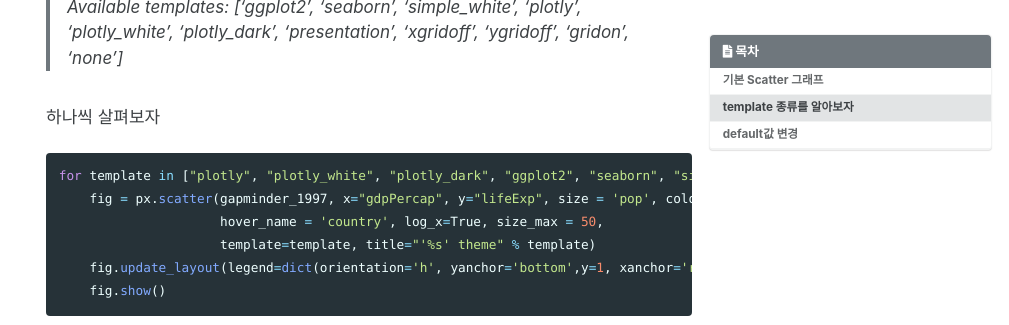
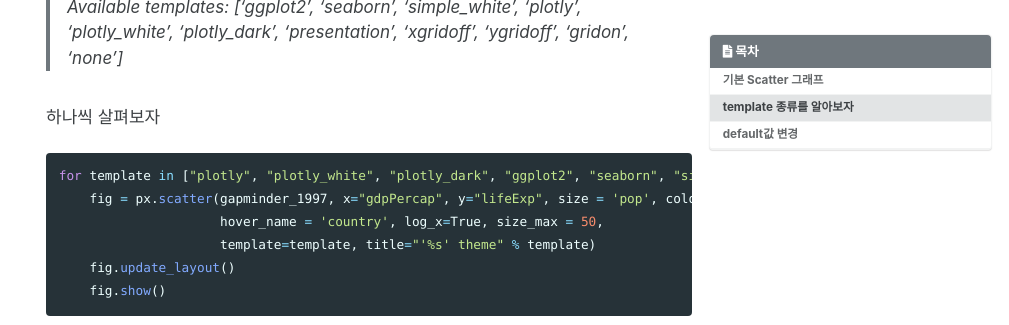
Before and after one commit to Junsug/Junsug.github.io, a Jekyll site: the page built from _posts/2022-01-02-Plotly_template.md, in a window 1280 px wide and 900 px high, scrolled down 805 px, cut to the strip 0-325 px from the top of the window. Shown: the whole strip, without its empty margins (271-1280 px from the left). Built offline with Jekyll 4.4.1, drawn with Linux system fonts in a browser that asks for light colours; cached includes are drawn as plain includes; comment, search, counter and statistics services are not loaded.

Commit message:
코드수정

````diff
--- a/_posts/2022-01-02-Plotly_template.md
+++ b/_posts/2022-01-02-Plotly_template.md
@@ -39,7 +39,7 @@ for template in ["plotly", "plotly_white", "plotly_dark", "ggplot2", "seaborn",
     fig = px.scatter(gapminder_1997, x="gdpPercap", y="lifeExp", size = 'pop', color = 'continent',
                      hover_name = 'country', log_x=True, size_max = 50,
                      template=template, title="'%s' theme" % template)
-    fig.update_layout(legend=dict(orientation='h', yanchor='bottom',y=1, xanchor='right',x=1))
+    fig.update_layout()
     fig.show()
 ```
 {% include posts/plotly/2/plotly.html %}
````
